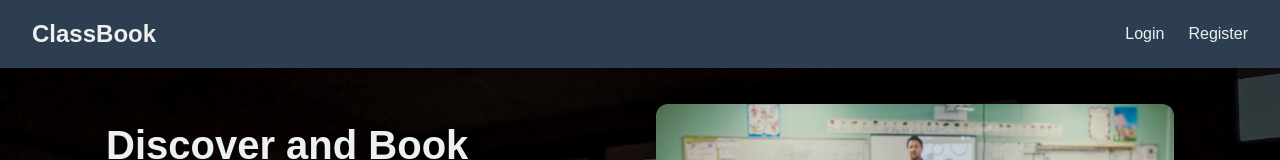
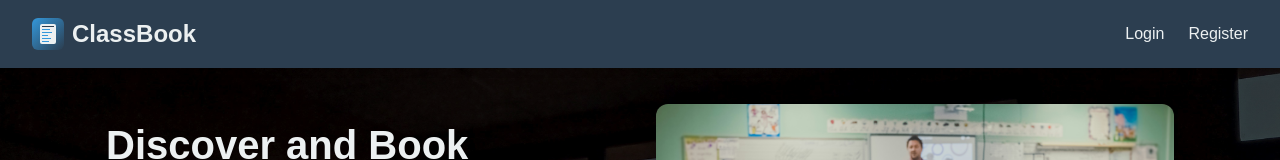
Before and after one commit to PkWitcher/ClassBookManagementFullStack, a React (Vite) app in the folder frontend/: page / in a window 1280 px wide. Shown: the top 160 px of the page. Built offline with nearby package versions, Linux system fonts and the light colour scheme.

Commit message:
added navbar logo

```diff
--- a/frontend/src/components/Navbar.tsx
+++ b/frontend/src/components/Navbar.tsx
@@ -72,8 +72,32 @@ export default function Navbar() {
       }}
     >
       {/* Logo */}
-      <div style={{ fontSize: "1.5rem", fontWeight: "bold" }}>
-        <Link to="/" style={{ textDecoration: "none", color: "#ecf0f1" }}>
+      <div style={{
+        fontSize: "1.5rem",
+        fontWeight: "bold",
+        display: "flex",
+        alignItems: "center",
+        gap: "0.5rem"
+      }}>
+        <Link
+          to="/"
+          style={{
+            textDecoration: "none",
+            color: "#ecf0f1",
+            display: "flex",
+            alignItems: "center",
+            gap: "0.5rem"
+          }}
+        >
+          <img
+            src="/favicon.svg"
+            alt="ClassBook Logo"
+            style={{
+              width: "32px",
+              height: "32px",
+              borderRadius: "4px"
+            }}
+          />
           ClassBook
         </Link>
       </div>
```
